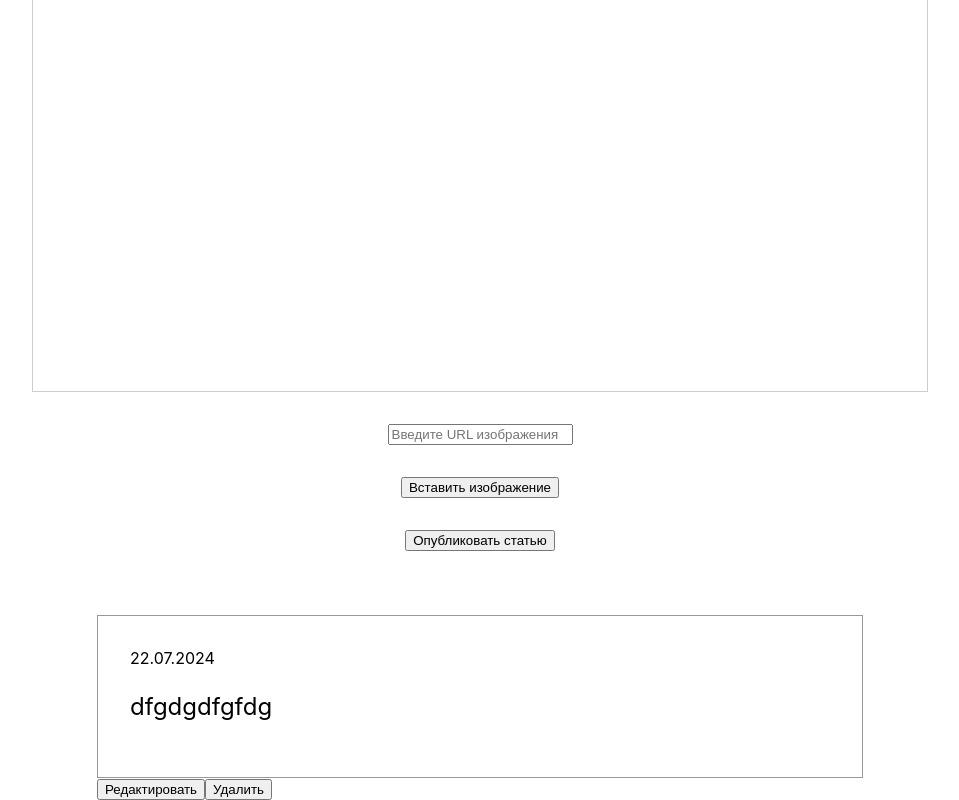
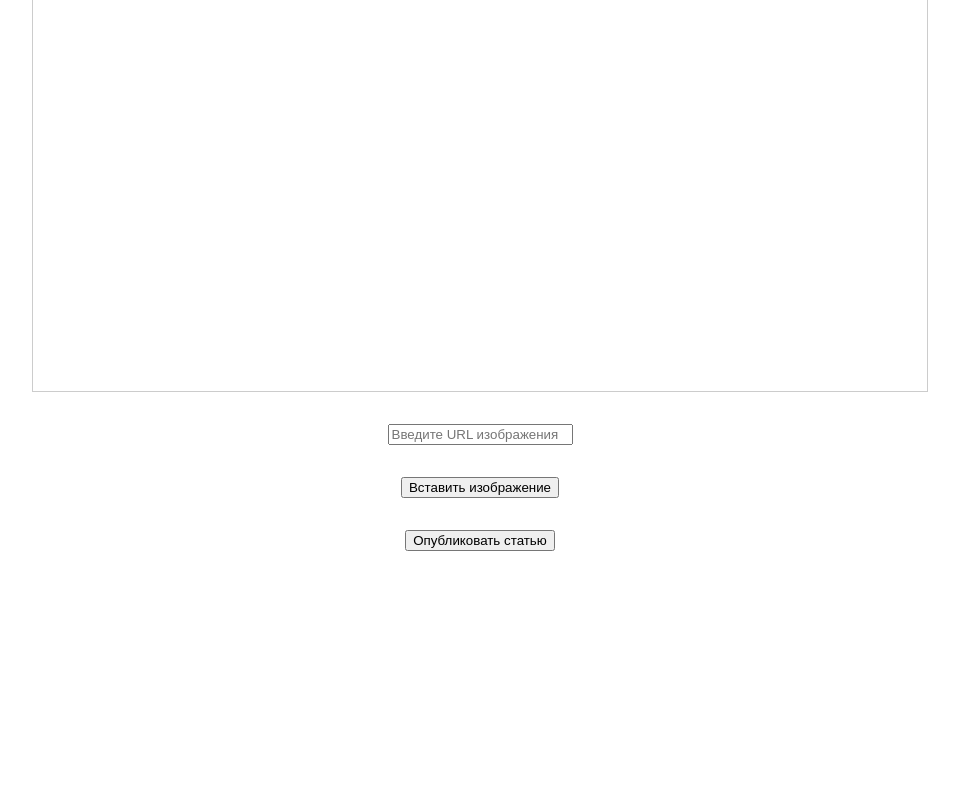
Before and after one commit to Dumacuk1993/test_auto_push, a React (Create React App) app: page / in a window 1280 px wide. Shown: the part 308-1108 px from the top of the page, without its empty margins (160-1119 px from the left). After the commit the page ends 859 px from the top, so only its background shows below. Built offline with nearby package versions, Linux system fonts and the light colour scheme.

Commit message:
Auto-commit

```diff
--- a/src/data.js
+++ b/src/data.js
@@ -1,12 +1,3 @@
-const dataNews = [
-  {
-    "id": "fa063028-20ac-4815-8687-1fed0b6172ca",
-    "html_template": "<p>dfgdgdfgfdg</p>",
-    "date": "22.07.2024",
-    "logo": "",
-    "title": "",
-    "image": ""
-  }
-];
+const dataNews = [];
 
 export default dataNews;
```
